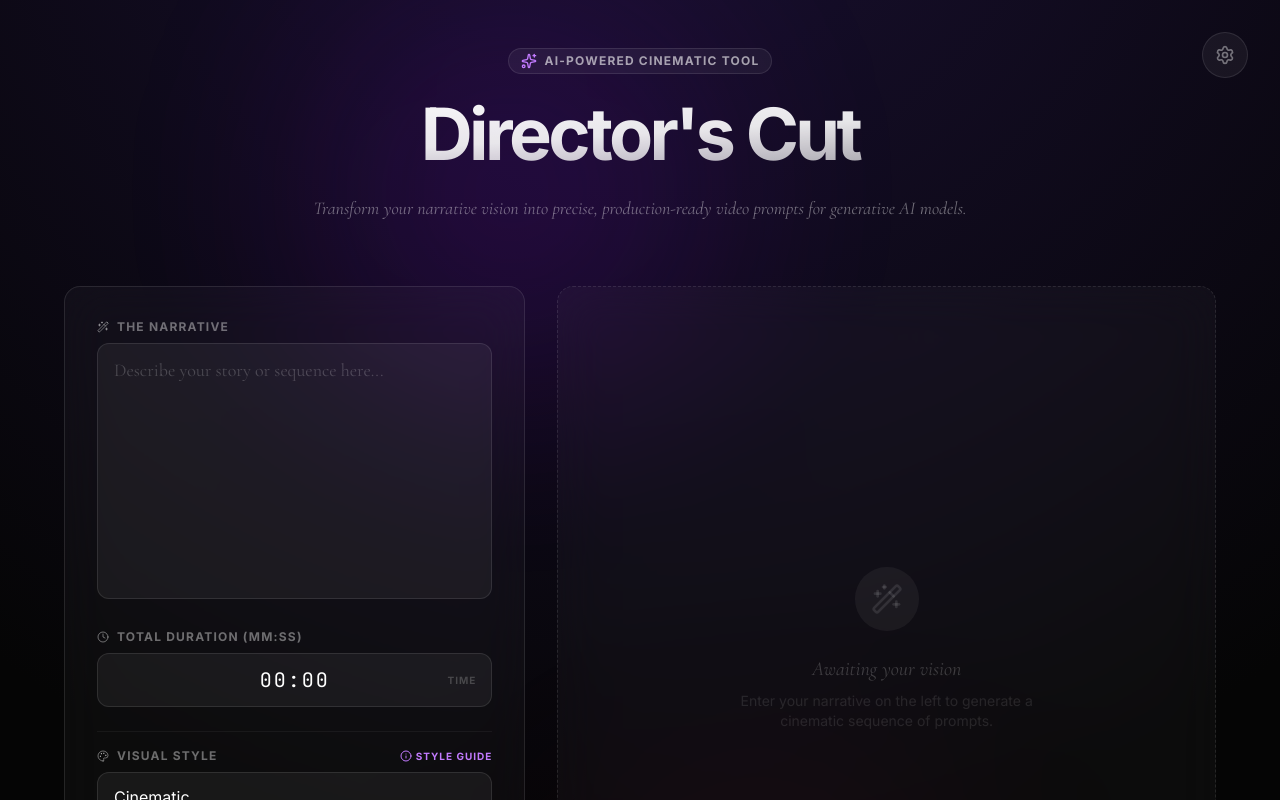
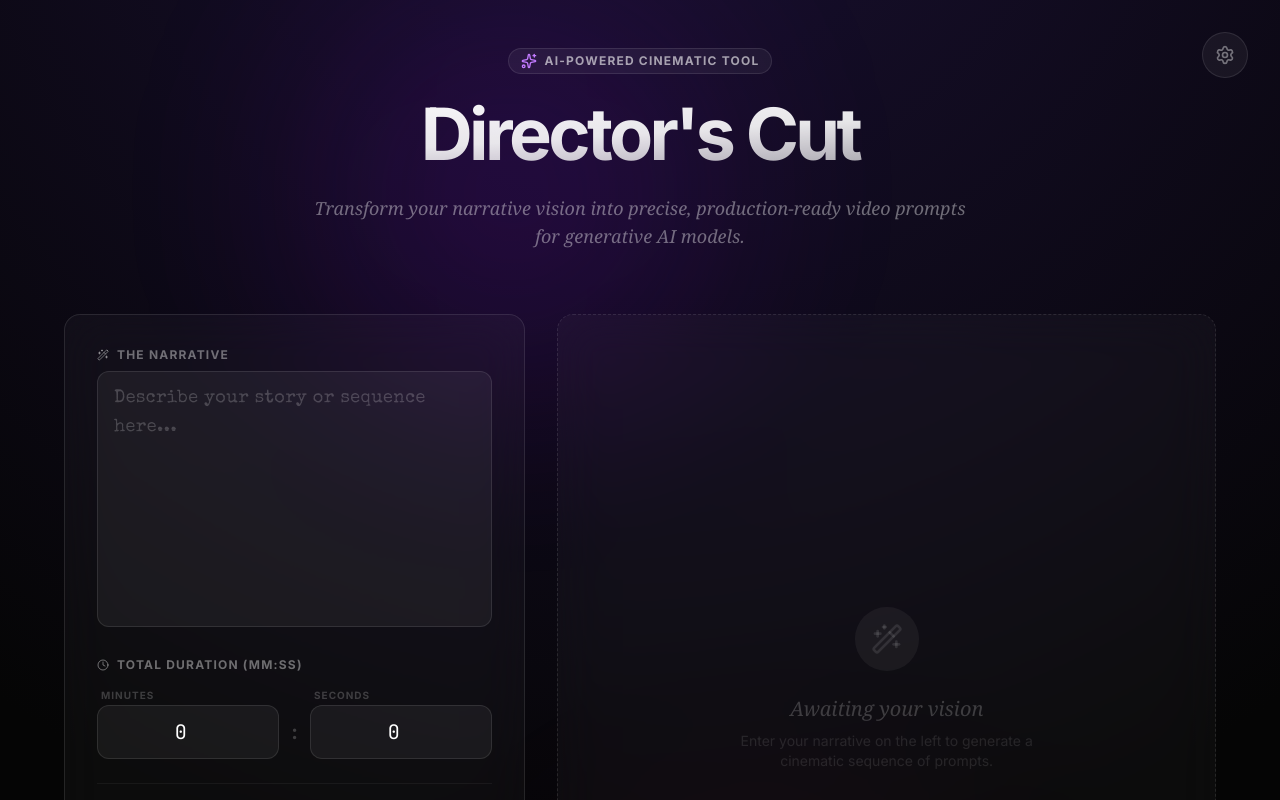
Before and after one commit to swnrikhy/Directors-Cut, a React (Vite) app: page / in a window 1280 px wide. Shown: the top 800 px of the page. Built offline with nearby package versions, Linux system fonts and the light colour scheme.

Commit message:
feat: Improve duration input and add typewriter font
Refactors the duration input to use separate minute and second fields for better usability.
Introduces the "Special Elite" font for a typewriter aesthetic, enhancing the application's visual theme.

```diff
--- a/App.tsx
+++ b/App.tsx
@@ -25,7 +25,8 @@ const COLOR_PALETTES = [
 
 const App: React.FC = () => {
   const [narrative, setNarrative] = useState<string>('');
-  const [duration, setDuration] = useState<string>('00:00');
+  const [mins, setMins] = useState<number>(0);
+  const [secs, setSecs] = useState<number>(0);
   const [artStyle, setArtStyle] = useState<string>('Cinematic');
   const [lightingStyle, setLightingStyle] = useState<string>('Natural Light');
   const [colorPalette, setColorPalette] = useState<string>('Vibrant Colors');
@@ -80,19 +81,14 @@ const App: React.FC = () => {
   const filteredLighting = lightingReferences.filter(l => l.name.toLowerCase().includes(searchQuery.toLowerCase()));
   const filteredPalettes = paletteReferences.filter(p => p.name.toLowerCase().includes(searchQuery.toLowerCase()));
 
-  const handleDurationChange = (e: React.ChangeEvent<HTMLInputElement>) => {
-    let value = e.target.value.replace(/\D/g, '');
-    if (value.length > 4) value = value.slice(0, 4);
+  const handleMinsChange = (e: React.ChangeEvent<HTMLInputElement>) => {
+    const val = parseInt(e.target.value) || 0;
+    setMins(Math.max(0, Math.min(99, val)));
+  };
 
-    if (value.length >= 3) {
-      const mins = value.slice(0, value.length - 2);
-      const secs = value.slice(value.length - 2);
-      setDuration(`${mins.padStart(2, '0')}:${secs}`);
-    } else if (value.length > 0) {
-      setDuration(`00:${value.padStart(2, '0')}`);
-    } else {
-      setDuration('00:00');
-    }
+  const handleSecsChange = (e: React.ChangeEvent<HTMLInputElement>) => {
+    const val = parseInt(e.target.value) || 0;
+    setSecs(Math.max(0, Math.min(59, val)));
   };
 
   const handleGenerateClick = useCallback(async () => {
@@ -101,8 +97,7 @@ const App: React.FC = () => {
       return;
     }
 
-    const [mins, secs] = duration.split(':').map(Number);
-    const totalDuration = (mins || 0) * 60 + (secs || 0);
+    const totalDuration = mins * 60 + secs;
 
     if (totalDuration <= 0) {
       setError('Total duration must be greater than 0.');
@@ -123,7 +118,7 @@ const App: React.FC = () => {
     } finally {
       setIsLoading(false);
     }
-  }, [narrative, duration, artStyle, lightingStyle, colorPalette, apiKey]);
+  }, [narrative, mins, secs, artStyle, lightingStyle, colorPalette, apiKey]);
 
   const saveApiKey = () => {
     localStorage.setItem('gemini_api_key', tempApiKey);
@@ -205,7 +200,7 @@ const App: React.FC = () => {
                   value={narrative}
                   onChange={(e) => setNarrative(e.target.value)}
                   placeholder="Describe your story or sequence here..."
-                  className="input-field h-64 resize-none font-serif text-lg leading-relaxed"
+                  className="input-field h-64 resize-none font-typewriter text-lg leading-relaxed tracking-wide"
                   disabled={isLoading}
                 />
               </div>
@@ -214,17 +209,33 @@ const App: React.FC = () => {
                 <label className="flex items-center gap-2 text-xs font-bold uppercase tracking-widest text-white/40">
                   <Clock className="w-3 h-3" /> Total Duration (MM:SS)
                 </label>
-                <div className="relative">
-                  <input
-                    type="text"
-                    value={duration}
-                    onChange={handleDurationChange}
-                    placeholder="00:00"
-                    className="input-field font-mono text-center tracking-widest text-xl"
-                    disabled={isLoading}
-                  />
-                  <div className="absolute inset-y-0 right-4 flex items-center pointer-events-none">
-                    <span className="text-[10px] font-bold uppercase tracking-widest text-white/20">Time</span>
+                <div className="flex items-center gap-3">
+                  <div className="flex-1 space-y-1">
+                    <label className="text-[10px] font-bold uppercase tracking-widest text-white/20 ml-1">Minutes</label>
+                    <input
+                      type="number"
+                      min="0"
+                      max="99"
+                      value={mins}
+                      onChange={handleMinsChange}
+                      placeholder="00"
+                      className="input-field font-mono text-center text-xl"
+                      disabled={isLoading}
+                    />
+                  </div>
+                  <div className="text-xl font-bold text-white/20 pt-6">:</div>
+                  <div className="flex-1 space-y-1">
+                    <label className="text-[10px] font-bold uppercase tracking-widest text-white/20 ml-1">Seconds</label>
+                    <input
+                      type="number"
+                      min="0"
+                      max="59"
+                      value={secs}
+                      onChange={handleSecsChange}
+                      placeholder="00"
+                      className="input-field font-mono text-center text-xl"
+                      disabled={isLoading}
+                    />
                   </div>
                 </div>
               </div>
@@ -296,7 +307,7 @@ const App: React.FC = () => {
 
               <button
                 onClick={handleGenerateClick}
-                disabled={isLoading || !narrative.trim() || duration === '00:00'}
+                disabled={isLoading || !narrative.trim() || (mins === 0 && secs === 0)}
                 className="btn-primary w-full flex items-center justify-center gap-3 group"
               >
                 {isLoading ? (
--- a/index.css
+++ b/index.css
@@ -2,7 +2,7 @@
 
 @theme {
   --font-sans: "Inter", ui-sans-serif, system-ui, sans-serif;
-  --font-serif: "Cormorant Garamond", serif;
+  --font-typewriter: "Special Elite", system-ui, serif;
   --font-mono: "JetBrains Mono", ui-monospace, SFMono-Regular, monospace;
 
   --color-brand-primary: #8B5CF6;
--- a/index.html
+++ b/index.html
@@ -8,7 +8,7 @@
     <title>Video Prompt Generator</title>
     <link rel="preconnect" href="https://fonts.googleapis.com">
     <link rel="preconnect" href="https://fonts.gstatic.com" crossorigin>
-    <link href="https://fonts.googleapis.com/css2?family=Inter:wght@300;400;500;600;700&family=Cormorant+Garamond:ital,wght@0,300;0,400;0,500;0,600;1,400&family=JetBrains+Mono:wght@400;500&display=swap" rel="stylesheet">
+    <link href="https://fonts.googleapis.com/css2?family=Inter:wght@300;400;500;600;700&family=Special+Elite&family=JetBrains+Mono:wght@400;500&display=swap" rel="stylesheet">
     <link rel="stylesheet" href="/index.css">
   <script type="importmap">
 {
```
